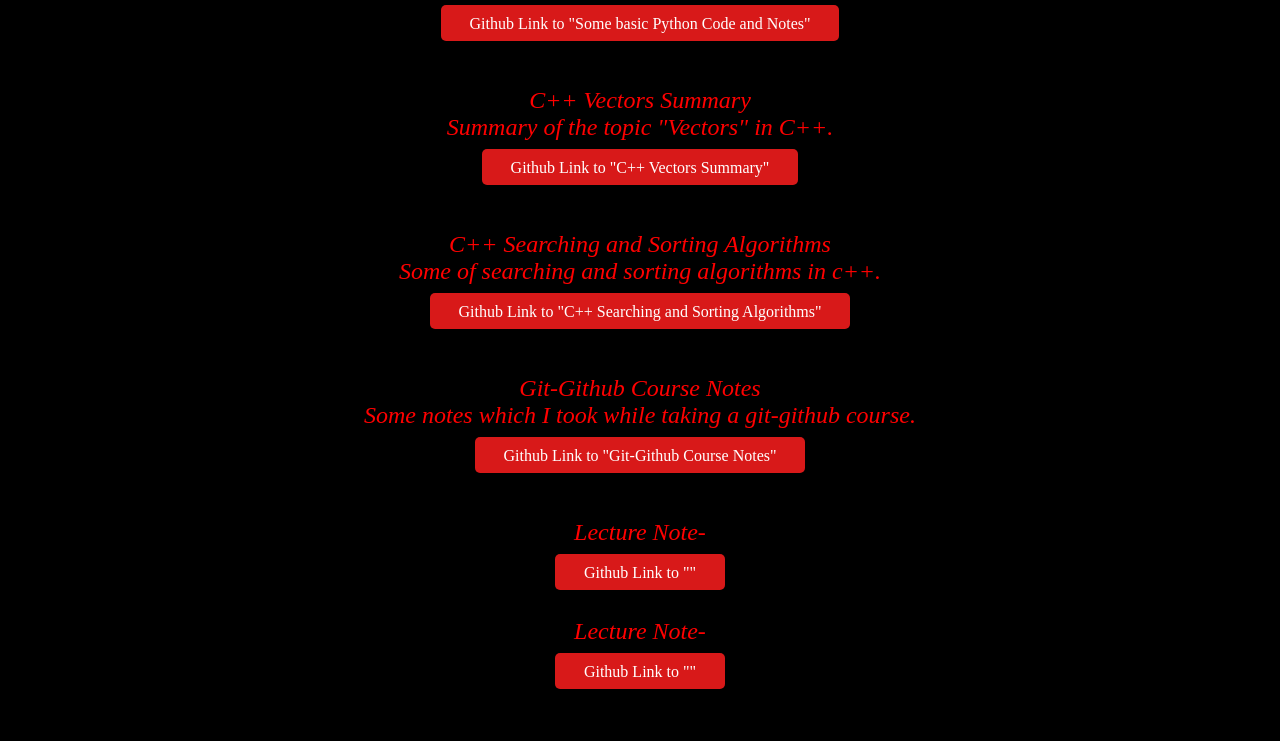
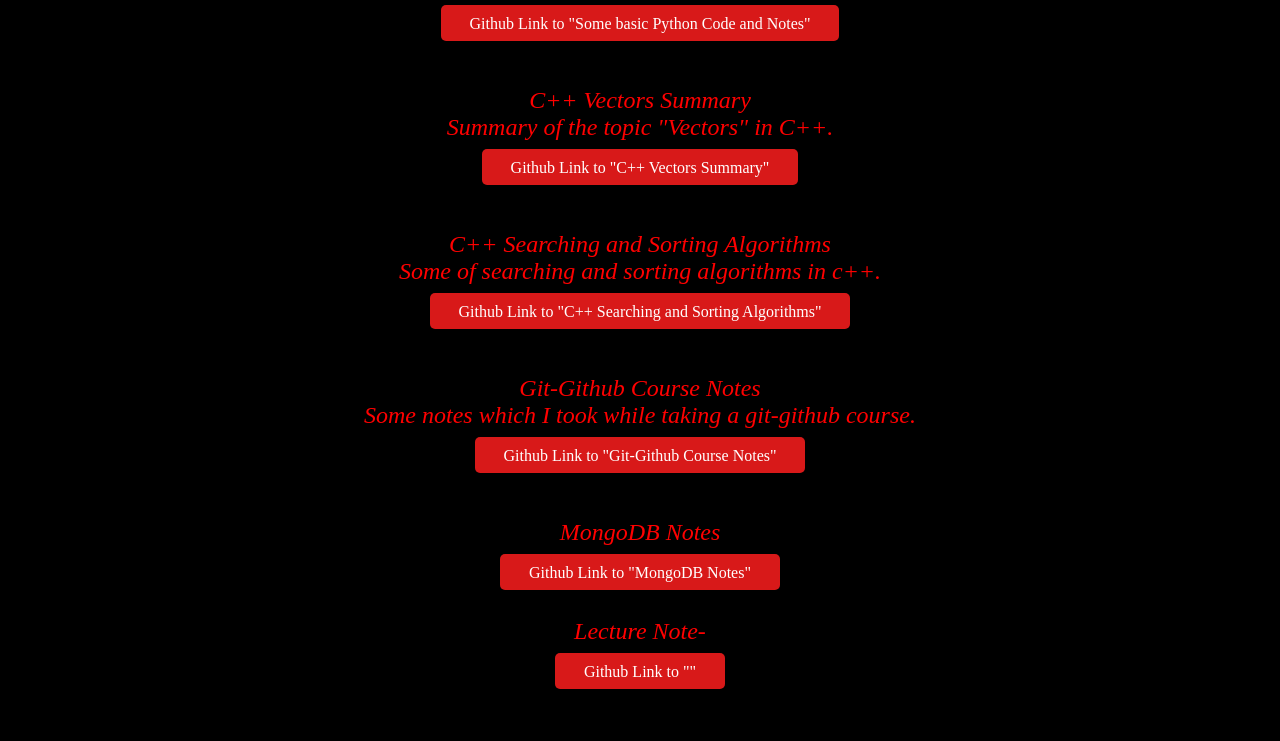
Before and after one commit to g4stlyx/g4stlyx.github.io, a plain HTML site: page lectureNotes/index.html in a window 1280 px wide. Shown: the part 229-970 px from the top of the page. Drawn offline with Linux system fonts and the light colour scheme.

Commit message:
Update index.html

```diff
--- a/lectureNotes/index.html
+++ b/lectureNotes/index.html
@@ -73,8 +73,8 @@
             <a class="github" href="https://github.com/g4stlyx/git-githubCourseNotes/">Github Link to "Git-Github Course Notes"</a>
             <br><br><br><br>
 
-            <p class="heading-medium">Lecture Note-</p> <br>
-            <a class="github" href="https://github.com/g4stlyx/todoList">Github Link to ""</a>
+            <p class="heading-medium">MongoDB Notes</p> <br>
+            <a class="github" href="https://github.com/g4stlyx/mongoDBnotes">Github Link to "MongoDB Notes"</a>
             <br><br><br>
 
             <p class="heading-medium">Lecture Note-</p> <br>
```
